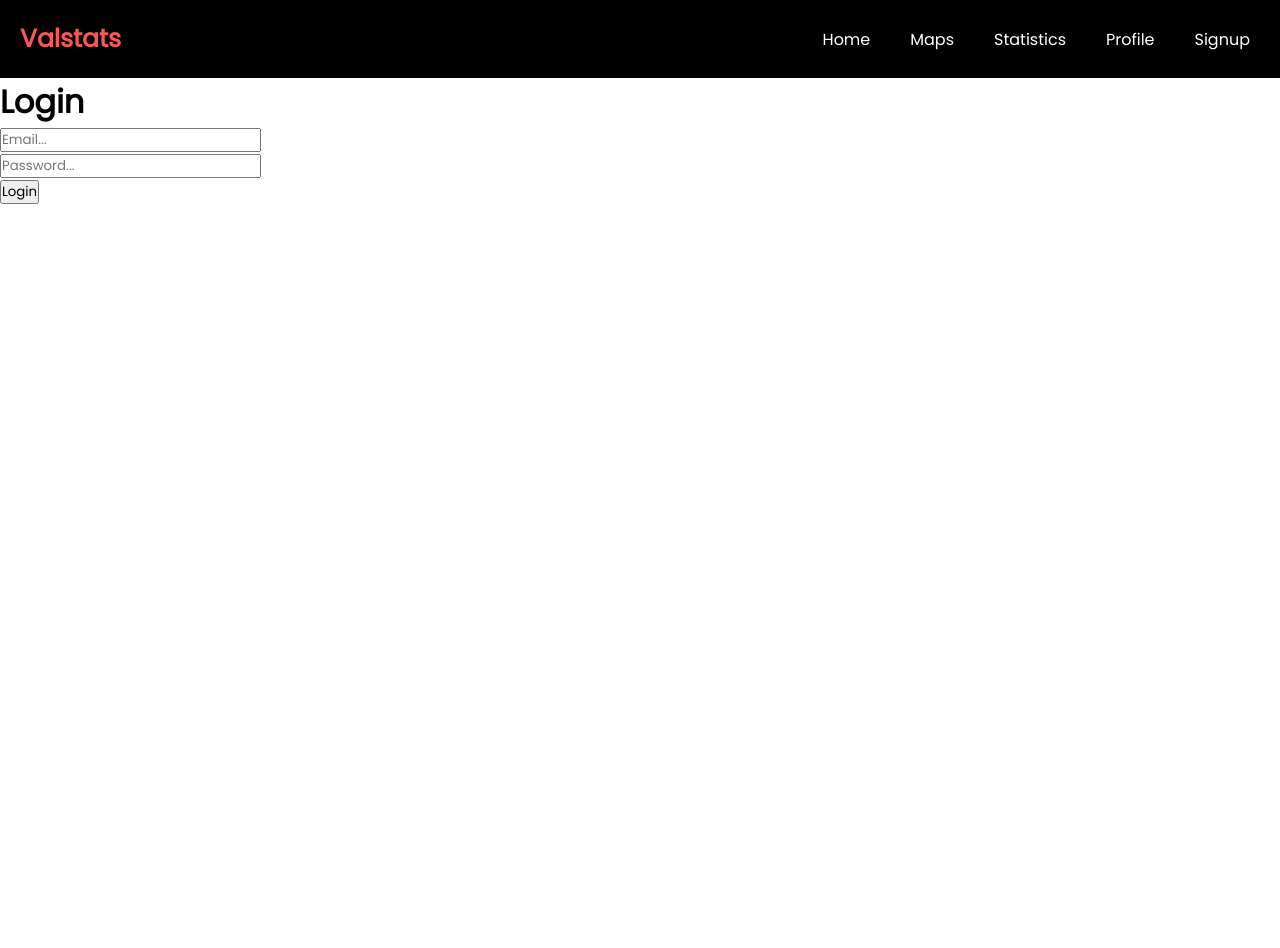
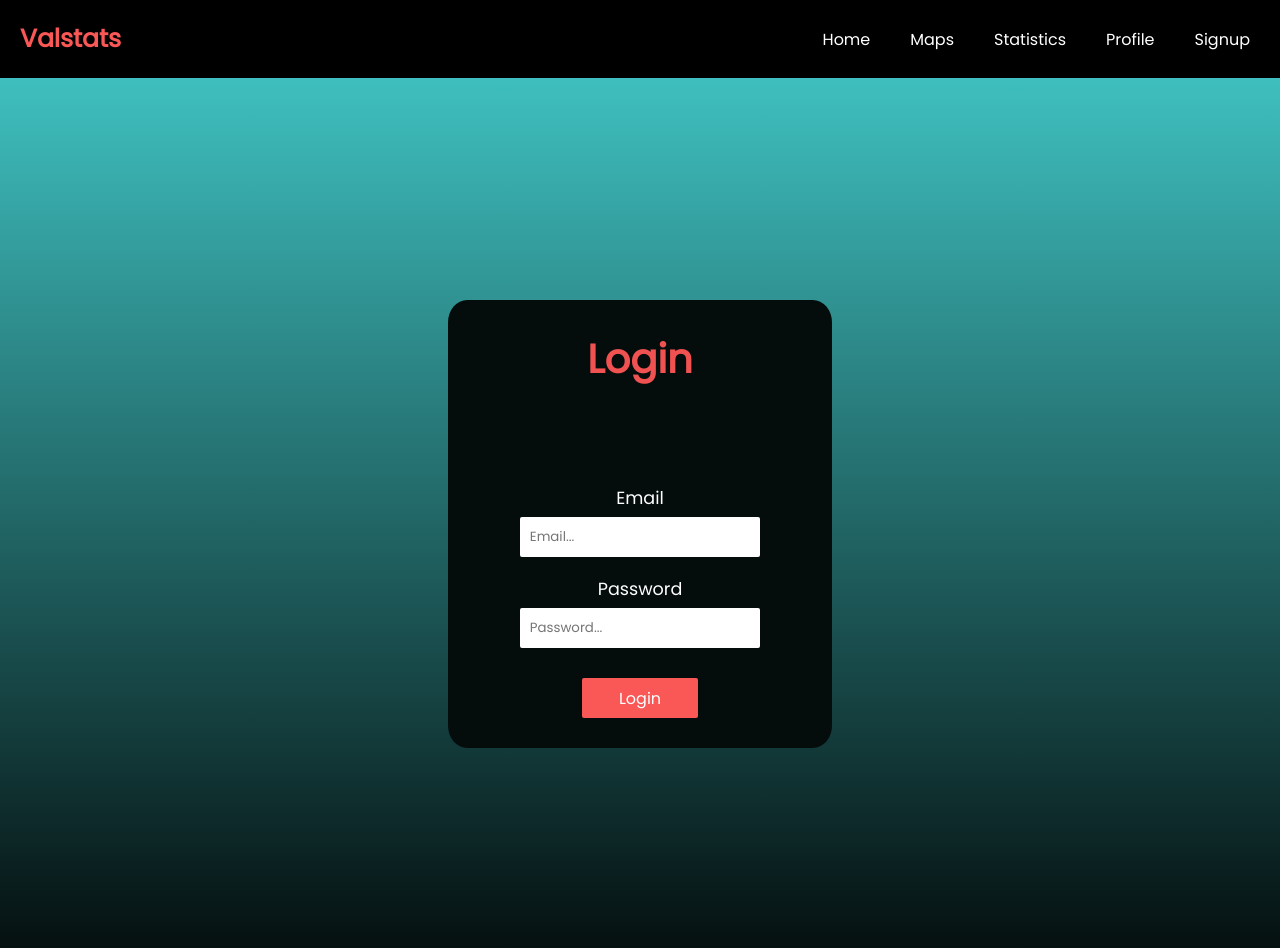
Before and after one commit to VTyiu/CS157C-Team5, a React (Create React App) app in the folder client/: page /login in a window 1280 px wide. Shown: the top 948 px of the page. Before the commit the page ends 800 px from the top, so only its background shows below. Built offline with nearby package versions, Linux system fonts and the light colour scheme.

Commit message:
styled login page and partially set up a popup window for adding matches. Popup window button is in Profile screen.

```diff
--- a/client/src/App.js
+++ b/client/src/App.js
@@ -22,6 +22,7 @@ function App() {
         <Route path="/login" element={<Login />} />
         <Route path="/statistics" element={<Statistics />} />
         <Route path="/profile" element={<Profile />} />
+        <Route path="/matchscreen" element={<MatchScreen />} />
         <Route path="*" element={<ErrorPage />} />
       </Routes>
     </Router>
--- a/client/src/Pages/Login.js
+++ b/client/src/Pages/Login.js
@@ -1,6 +1,7 @@
 import React from "react";
 import { useState } from "react";
 import Axios from "axios";
+import "../components/styles/Login.css";
 
 const Login = () => {
   const [password, setPassword] = useState("");
@@ -14,25 +15,40 @@ const Login = () => {
   };
 
   return (
-    <div className="userLogin">
-      <h1> Login </h1>
-      <form>
+    <div className="login-container">
+      <form className="login-container-form">
+        <h1>Login</h1>
+        <span className="login-separator">
+          <div className="login-inputs">
+            <label htmlFor="email" className="login-label">
+              Email
+            </label>
             <input
               value={email}
               type="text"
+              className="login-input"
               placeholder="Email..."
               onChange={(event) => setEmail(event.target.value)}
             />
-        <br />
+          </div>
+          <div className="login-inputs">
+            <label htmlFor="password" className="login-label">
+              Password
+            </label>
             <input
               value={password}
               type="text"
+              className="login-input"
               placeholder="Password..."
               onChange={(event) => setPassword(event.target.value)}
             />
-        <br />
             {/* <input type="submit" value ="Create User"/> */}
-        <button onClick={logUser}> Login </button>
+            {/* <button onClick={logUser}> Login </button> */}
+          </div>
+        </span>
+        <button type="submit" className="login-btn">
+          Login
+        </button>
       </form>
     </div>
   );
--- a/client/src/Pages/MatchScreen.js
+++ b/client/src/Pages/MatchScreen.js
@@ -1,6 +1,7 @@
 import React from "react";
 import { useState, useEffect } from "react";
 import Axios from "axios";
+import MatchForm from "../components/Form/MatchForm";
 
 const MatchScreen = () => {
   const [match_id, setMatchID] = useState(0);
@@ -46,8 +47,11 @@ const MatchScreen = () => {
     });
   };
 
+
+
   return (
     <div className="App">
+
       <div className="matchInputs">
         <input
           type="number"
@@ -93,34 +97,6 @@ const MatchScreen = () => {
         />
         <button onClick={createMatch}> Create Match </button>
       </div>
-
-      <div className="showMatches">
-        {listOfMatches.map((val) => {
-          return (
-            <div className="matchContainer">
-              <div className="match">
-                <h3>Match ID: {val.match_id}</h3>
-                <h3>Username: {val.username}</h3>
-                <h3>User ID: {val.user_id}</h3>
-                <h3>Map name: {val.mapName}</h3>
-                <h3>Agent: {val.agent}</h3>
-                <h3>Main gun used: {val.gun}</h3>
-              </div>
-              <div className="matchButtons">
-                <button
-                  onClick={() => {
-                    updateMatch(val._id);
-                  }}
-                >
-                  Update
-                </button>
-
-                <button>Delete</button>
-              </div>
-            </div>
-          );
-        })}
-      </div>
     </div>
   );
 };
--- a/client/src/Pages/Profile.js
+++ b/client/src/Pages/Profile.js
@@ -1,7 +1,24 @@
 import React from "react";
+import { useState } from "react";
+import MatchForm from "../components/Form/MatchForm";
+import "../components/styles/Profile.css";
 
-const Profile = () =>  {
-  return <div> Profile Page</div>;
-}
+const Profile = () => {
+  const [openMatchForm, setOpenMatchForm] = useState(false);
+  return (
+    <div className="profile-container">
+      <h1>Profile Page</h1>
+      <button
+        className="openMatchForm"
+        onClick={() => {
+          setOpenMatchForm(true);
+        }}
+      >
+        Add Match
+      </button>
+      {openMatchForm && <MatchForm closeMatchForm={setOpenMatchForm} />}
+    </div>
+  );
+};
 
 export default Profile;
--- /dev/null
+++ b/client/src/components/Form/MatchForm.js
@@ -0,0 +1,39 @@
+import React from "react";
+import "../styles/Matchscreen.css";
+
+const MatchForm = ({ closeMatchForm }) => {
+  return (
+    <div className="match-form-background">
+      <div className="match-form-container">
+        <div className="match-form-close">
+          <button onClick={() => closeMatchForm(false)}> X </button>
+        </div>
+        <div className="match-form-title">Match Information</div>
+        <div className="match-form-body">
+          <div className="match-form-inputs">
+            <label className="match-form-label">Kills</label>
+            <input
+              type="text"
+              className="match-form-input"
+              placeholder="Number of kills..."
+            />
+          </div>
+          <div className="match-form-inputs">
+            <label className="match-form-label">Deaths</label>
+            <input
+              type="text"
+              className="match-form-input"
+              placeholder="Number of deaths..."
+            />
+          </div>
+        </div>
+        <div className="match-form-footer">
+          <button onClick={() => closeMatchForm(false)}>Cancel</button>
+          <button>Submit</button>
+        </div>
+      </div>
+    </div>
+  );
+};
+
+export default MatchForm;
--- a/client/src/components/styles/Form.css
+++ b/client/src/components/styles/Form.css
@@ -14,7 +14,7 @@
 
 .form-content-right {
   position: relative;
-  background: linear-gradient(90deg, rgb(40, 40, 40) 0%, rgb(17, 17, 17) 100%);
+  background: linear-gradient(180deg, rgb(40, 40, 40) 0%, rgb(17, 17, 17) 100%);
 }
 
 .form {
--- /dev/null
+++ b/client/src/components/styles/Login.css
@@ -0,0 +1,79 @@
+.login-container {
+  height: 891px;
+  width: 100%;
+  position: relative;
+  background: linear-gradient(
+    180deg,
+    rgb(63, 191, 191) 0%,
+    rgb(4, 12, 12) 100%
+  );
+}
+
+.login-container-form {
+  background-color: rgb(4, 12, 12);
+  position: absolute;
+  top: 50%;
+  left: 50%;
+  transform: translate(-50%, -50%);
+  width: 30vw;
+  height: 35vw;
+  border-radius: 5%;
+  display: flex;
+  flex-direction: column;
+  justify-content: center;
+  align-items: center;
+}
+
+.login-separator {
+  width: 100%;
+  display: flex;
+  flex-direction: column;
+  justify-content: center;
+  align-items: center;
+  margin-top: 20%;
+}
+
+.login-container h1 {
+  color: rgb(240, 81, 81);
+  font-size: 2.5rem;
+}
+
+.login-inputs {
+  bottom: 100%;
+  width: 80%;
+  margin-top: 5%;
+  display: flex;
+  flex-direction: column;
+  justify-content: center;
+  align-items: center;
+}
+
+.login-input {
+  display: block;
+  padding-left: 10px;
+  outline: none;
+  border-radius: 2px;
+  height: 40px;
+  width: 75%;
+  border: none;
+}
+
+.login-label {
+  display: inline-block;
+  font-size: 0.8rem;
+  margin-bottom: 6px;
+  color: #fff;
+  font-size: 1.1rem;
+}
+
+.login-btn {
+  width: 30%;
+  height: 40px;
+  margin-top: 8%;
+  border-radius: 2px;
+  background: rgb(250, 87, 87);
+  outline: none;
+  border: none;
+  color: #fff;
+  font-size: 1rem;
+}
--- /dev/null
+++ b/client/src/components/styles/Matchscreen.css
@@ -0,0 +1,91 @@
+.match-form-background {
+  width: 100vw;
+  height: 100vh;
+  background-color: rgba(200, 200, 200);
+  position: fixed;
+  display: flex;
+  justify-content: center;
+  align-items: center;
+}
+
+.match-form-container {
+  width: 500px;
+  height: 500px;
+  border-radius: 12px;
+  background-color: white;
+  box-shadow: rgba(0, 0, 0, 0.35) 0px 5px 15px;
+  display: flex;
+  flex-direction: column;
+  padding: 25px;
+}
+
+.match-form-title {
+  display: inline-block;
+  text-align: center;
+}
+
+.match-form-close {
+  display: flex;
+  justify-content: flex-end;
+}
+
+.match-form-close button {
+  background-color: transparent;
+  border: none;
+  font-size: 25px;
+  cursor: pointer;
+}
+
+.match-form-body {
+  flex: 50%;
+  display: flex;
+  justify-content: center;
+  align-items: center;
+  font-size: 1.7rem;
+  text-align: center;
+}
+
+.match-form-inputs {
+  bottom: 100%;
+  width: 80%;
+  margin-top: 5%;
+  display: flex;
+  flex-direction: column;
+  justify-content: center;
+  align-items: center;
+}
+
+.match-form-input {
+  display: block;
+  padding-left: 10px;
+  outline: none;
+  height: 40px;
+  width: 75%;
+}
+
+.match-form-label {
+  display: inline-block;
+  font-size: 0.8rem;
+  margin-bottom: 6px;
+  color: rgb(19, 19, 19);
+  font-size: 1.1rem;
+}
+
+.match-form-footer {
+  flex: 20%;
+  display: flex;
+  justify-content: center;
+  align-items: center;
+}
+
+.match-form-footer button {
+  width: 150px;
+  height: 45px;
+  margin: 10px;
+  border: none;
+  background-color: rgb(250, 68, 84);
+  color: white;
+  border-radius: 8px;
+  font-size: 20px;
+  cursor: pointer;
+}
--- /dev/null
+++ b/client/src/components/styles/Profile.css
@@ -0,0 +1,7 @@
+.profile-container {
+  width: 100%;
+  height: 891px;
+  display: flex;
+  align-items: center;
+  flex-direction: column;
+}
```
Lines whose indentation alone changed are shown as unchanged.
